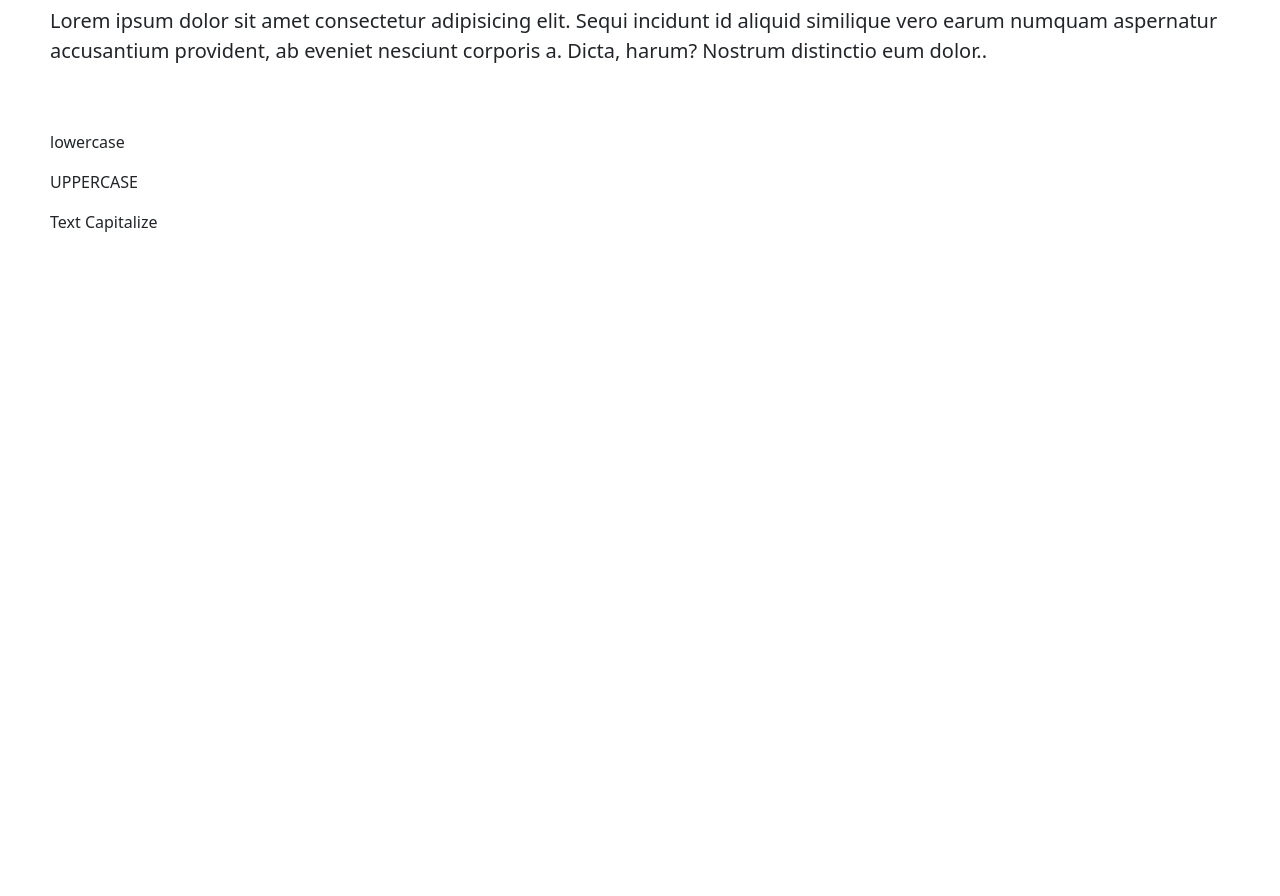
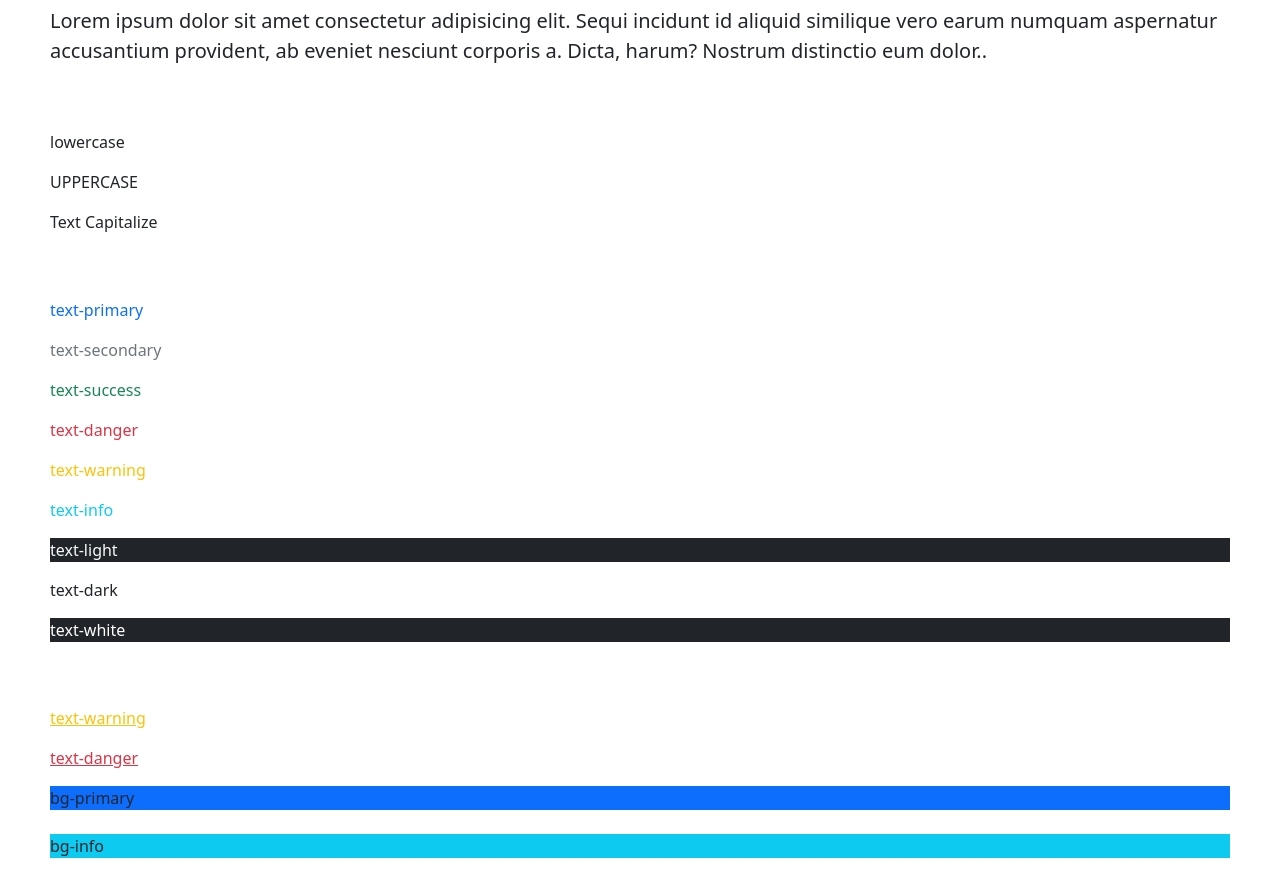
Before and after one commit to ozerbaki/HTML_CSS_Javascript, a plain HTML site: page 6-Bootstrap/index.html in a window 1280 px wide. Shown: the part 1146-2042 px from the top of the page. Before the commit the page ends 1446 px from the top, so only its background shows below. Drawn offline with nearby package versions, Linux system fonts and the light colour scheme.

Commit message:
Renklerle Çalışmak

```diff
--- a/6-Bootstrap/index.html
+++ b/6-Bootstrap/index.html
@@ -54,6 +54,30 @@
     <p class="text-uppercase">uppercase</p>
     <p class="text-capitalize">text capitalize</p>
 
+    <br><br>
+    <p class="text-primary">text-primary</p>
+    <p class="text-secondary">text-secondary</p>
+    <p class="text-success">text-success</p>
+    <p class="text-danger">text-danger</p>
+    <p class="text-warning">text-warning</p>
+    <p class="text-info">text-info</p>
+    <p class="text-light bg-dark">text-light</p>
+    <p class="text-dark">text-dark</p>
+    <p class="text-white bg-dark">text-white</p>
+
+    <br><br>
+
+    <p>
+        <a href="#" class="text-warning">text-warning</a>
+    </p>
+    <p>
+        <a href="#" class="text-danger">text-danger</a>
+    </p>
+
+    <div class="bg-primary">bg-primary</div>
+    <br>
+    <div class="bg-info">bg-info</div>
+
 
     <script src="https://cdn.jsdelivr.net/npm/bootstrap@5.3.2/dist/js/bootstrap.bundle.min.js"
         integrity="sha384-C6RzsynM9kWDrMNeT87bh95OGNyZPhcTNXj1NW7RuBCsyN/o0jlpcV8Qyq46cDfL"
```
